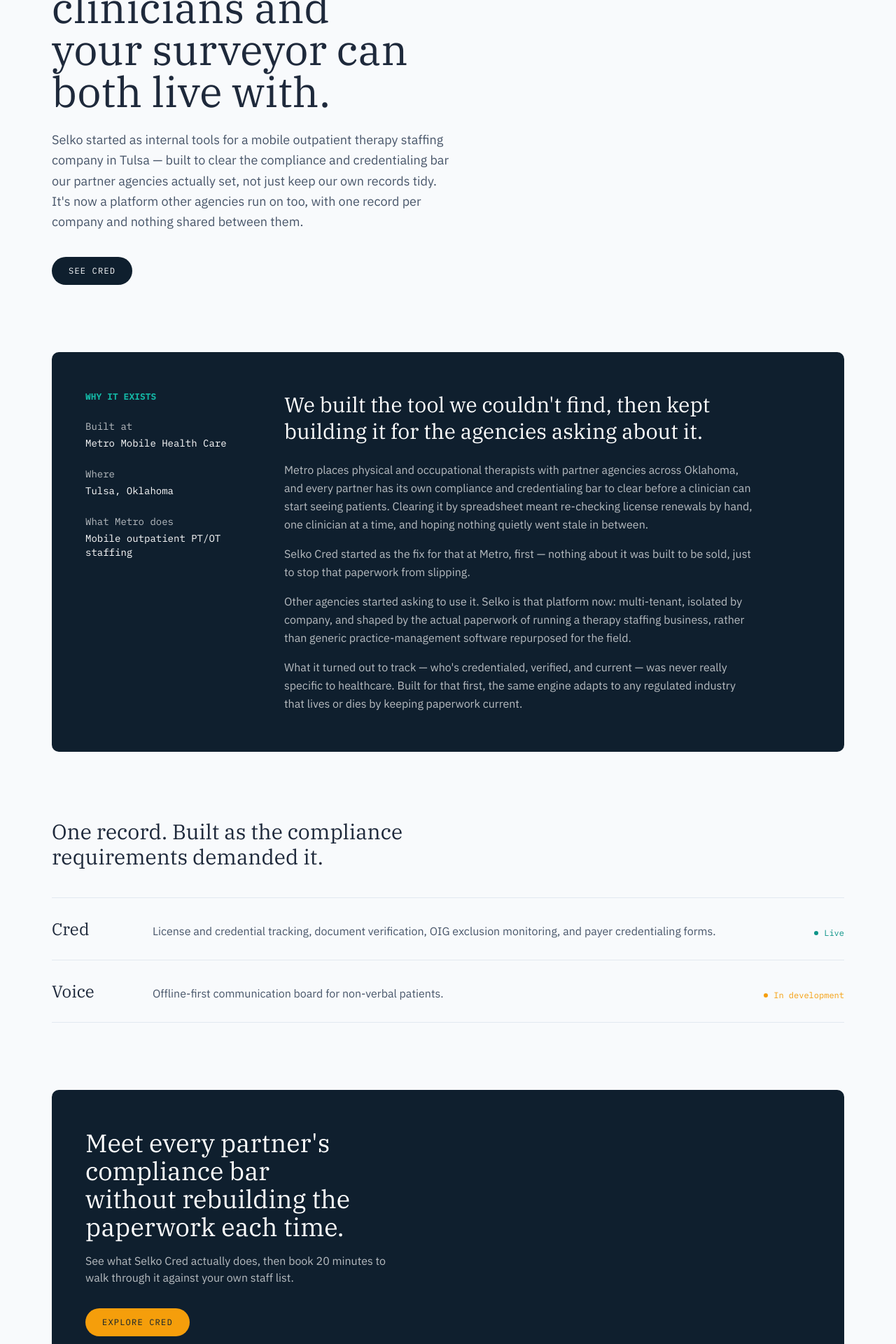
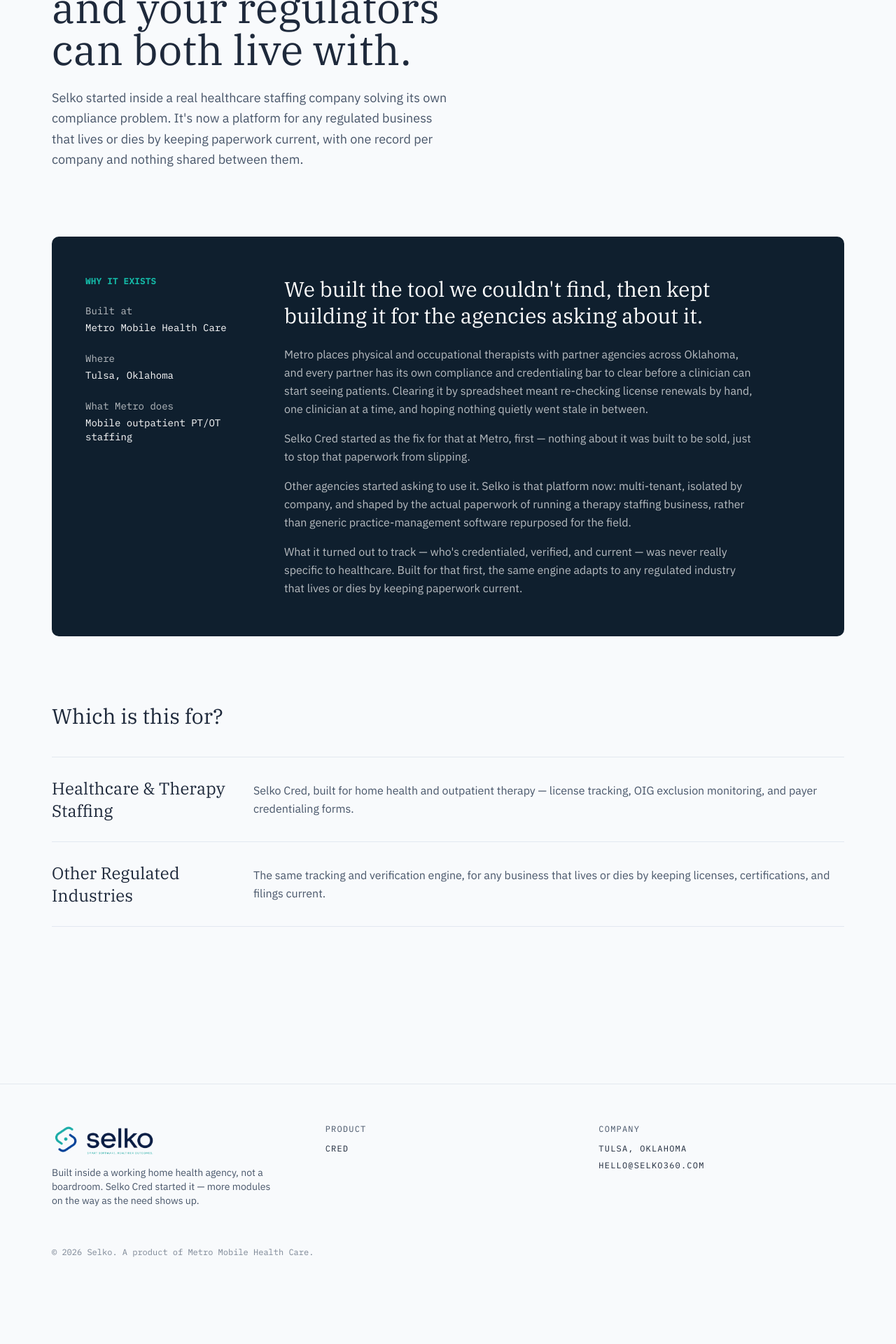
Before and after one commit to metromobilehc-beep/selko-site, a Next.js app: page / in a window 1280 px wide. Shown: the part 240-2160 px from the top of the page at 70% size. After the commit the page ends 2077 px from the top, so only its background shows below. Built offline with nearby package versions, Linux system fonts and the light colour scheme.

Commit message:
Add files via upload

```diff
--- a/app/page.js
+++ b/app/page.js
@@ -3,18 +3,16 @@
 import Stamp from '@/components/Stamp';
 import Link from 'next/link';
 
-const roster = [
+const paths = [
   {
-    name: 'Cred',
-    desc: 'License and credential tracking, document verification, OIG exclusion monitoring, and payer credentialing forms.',
-    status: 'Live',
-    href: '/demo',
+    name: 'Healthcare & Therapy Staffing',
+    desc: 'Selko Cred, built for home health and outpatient therapy — license tracking, OIG exclusion monitoring, and payer credentialing forms.',
+    href: '/healthcare',
   },
   {
-    name: 'Voice',
-    desc: 'Offline-first communication board for non-verbal patients.',
-    status: 'In development',
-    href: null,
+    name: 'Other Regulated Industries',
+    desc: 'The same tracking and verification engine, for any business that lives or dies by keeping licenses, certifications, and filings current.',
+    href: '/other-industries',
   },
 ];
 
@@ -27,33 +25,24 @@
         <section className="max-w-content mx-auto px-6 pt-20 pb-24 grid md:grid-cols-[1fr_auto] gap-16 items-center">
           <div>
             <h1 className="font-display text-5xl md:text-6xl leading-[1.08] text-balance max-w-2xl">
-              Software your clinicians and your surveyor can both live with.
+              Software your team and your regulators can both live with.
             </h1>
             <p className="mt-6 text-lg text-ink-soft max-w-xl leading-relaxed">
-              Selko started as internal tools for a mobile outpatient therapy
-              staffing company in Tulsa — built to clear the compliance and
-              credentialing bar our partner agencies actually set, not just
-              keep our own records tidy. It's now a platform other agencies
-              run on too, with one record per company and nothing shared
-              between them.
+              Selko started inside a real healthcare staffing company
+              solving its own compliance problem. It's now a platform for
+              any regulated business that lives or dies by keeping
+              paperwork current, with one record per company and nothing
+              shared between them.
             </p>
-            <div className="mt-9">
-              <Link
-                href="/demo"
-                className="font-mono text-xs uppercase tracking-widest bg-ink text-paper rounded-full px-6 py-3 hover:bg-teal transition-colors inline-block"
-              >
-                See Cred
-              </Link>
-            </div>
           </div>
           <div className="hidden md:flex justify-center">
             <Stamp label="Selko" size={172} />
           </div>
         </section>
 
-        {/* Origin — presented as one of the app's own dark panels: rounded
-            navy card, white text, small uppercase teal micro-label header —
-            the exact convention Selko Cred itself uses for every section. */}
+        {/* Origin — the full story lives here once; the vertical pages
+            link back to it rather than repeating it. Same dark-panel
+            convention as the app itself uses for every section. */}
         <section className="max-w-content mx-auto px-6">
           <div className="bg-ink rounded-[10px] px-8 py-10 md:px-12 md:py-14 grid md:grid-cols-[220px_1fr] gap-10 md:gap-16">
             <dl className="space-y-6 font-mono text-sm text-white/70 h-fit md:sticky md:top-10">
@@ -110,74 +99,28 @@
           </div>
         </section>
 
-        {/* Roster — a ledger, not a card grid, on the plain page canvas */}
+        {/* Fork — the actual job of this page: get someone to the
+            landing page written for them, rather than one generic pitch
+            trying to speak to both audiences at once. */}
         <section className="max-w-content mx-auto px-6 py-24">
           <h2 className="font-display text-3xl mb-10 text-balance max-w-xl">
-            One record. Built as the compliance requirements demanded it.
+            Which is this for?
           </h2>
           <ul className="border-t border-line">
-            {roster.map((m) => {
-              const Wrapper = m.href ? Link : 'div';
-              const wrapperProps = m.href ? { href: m.href } : {};
-              return (
-                <li key={m.name} className="border-b border-line">
-                  <Wrapper
-                    {...wrapperProps}
-                    className={`flex flex-col sm:flex-row sm:items-baseline gap-3 sm:gap-8 py-7 ${
-                      m.href ? 'group hover:bg-paper-alt transition-colors -mx-6 px-6' : ''
-                    }`}
-                  >
-                    <span className="font-display text-2xl w-28 shrink-0">
-                      {m.name}
-                    </span>
-                    <span className="text-ink-soft flex-1 leading-relaxed">{m.desc}</span>
-                    <span
-                      className={`font-mono text-xs shrink-0 w-fit flex items-center gap-2 ${
-                        m.status === 'Live' ? 'text-teal' : 'text-gold'
-                      }`}
-                    >
-                      <span
-                        className={`inline-block w-1.5 h-1.5 rounded-full ${
-                          m.status === 'Live' ? 'bg-teal' : 'bg-gold'
-                        }`}
-                      />
-                      {m.status}
-                    </span>
-                  </Wrapper>
-                </li>
-              );
-            })}
+            {paths.map((p) => (
+              <li key={p.name} className="border-b border-line">
+                <Link
+                  href={p.href}
+                  className="flex flex-col sm:flex-row sm:items-baseline gap-3 sm:gap-8 py-7 group hover:bg-paper-alt transition-colors -mx-6 px-6"
+                >
+                  <span className="font-display text-2xl w-64 shrink-0">
+                    {p.name}
+                  </span>
+                  <span className="text-ink-soft flex-1 leading-relaxed">{p.desc}</span>
+                </Link>
+              </li>
+            ))}
           </ul>
-        </section>
-
-        {/* CTA — same dark-panel treatment as the origin section, kept as
-            a contained card rather than a full-bleed band, matching how
-            the app itself always presents dark content: bounded, rounded,
-            never the whole viewport. */}
-        <section className="max-w-content mx-auto px-6 pb-24">
-          <div className="bg-ink rounded-[10px] px-8 py-10 md:px-12 md:py-14 grid md:grid-cols-[1fr_auto] gap-12 items-center">
-            <div>
-              <h2 className="font-display text-3xl md:text-4xl leading-tight text-balance max-w-lg text-white">
-                Meet every partner's compliance bar without rebuilding the
-                paperwork each time.
-              </h2>
-              <p className="mt-4 text-white/70 max-w-md">
-                See what Selko Cred actually does, then book 20 minutes to
-                walk through it against your own staff list.
-              </p>
-              <div className="mt-8">
-                <Link
-                  href="/demo"
-                  className="font-mono text-xs uppercase tracking-widest bg-gold text-ink rounded-full px-6 py-3 hover:bg-teal-l hover:text-ink transition-colors inline-block"
-                >
-                  Explore Cred
-                </Link>
-              </div>
-            </div>
-            <div className="hidden md:flex justify-center">
-              <Stamp label="Verified" size={128} color="#F8FAFC" />
-            </div>
-          </div>
         </section>
       </main>
       <Footer />
```
